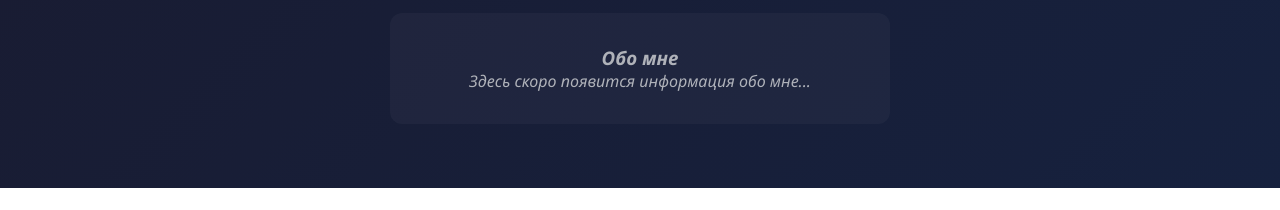
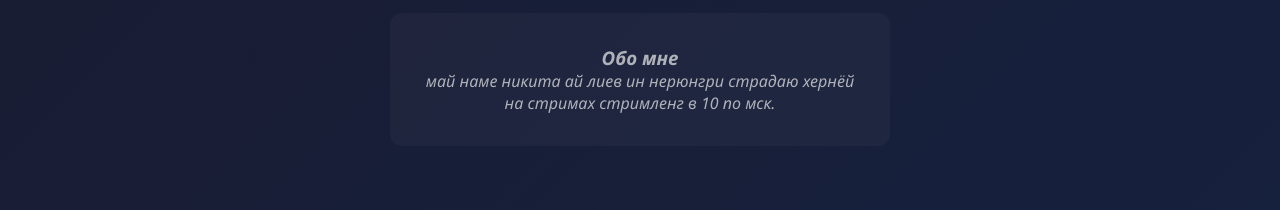
Before and after one commit to RggolikSN/zoldak34, a plain HTML site: page index.html in a window 1280 px wide. Shown: the part 669-879 px from the top of the page. Before the commit the page ends 857 px from the top, so only its background shows below. Drawn offline with Linux system fonts and the light colour scheme.

Commit message:
Update index.html

```diff
--- a/index.html
+++ b/index.html
@@ -51,7 +51,8 @@
         <section class="about-section">
             <div class="about-placeholder">
                 <h3>Обо мне</h3>
-                <p>Здесь скоро появится информация обо мне...</p>
+                <p>май наме никита ай лиев ин нерюнгри страдаю хернёй на стримах
+стримленг в 10 по мск.</p>
             </div>
         </section>
     </div>
```
